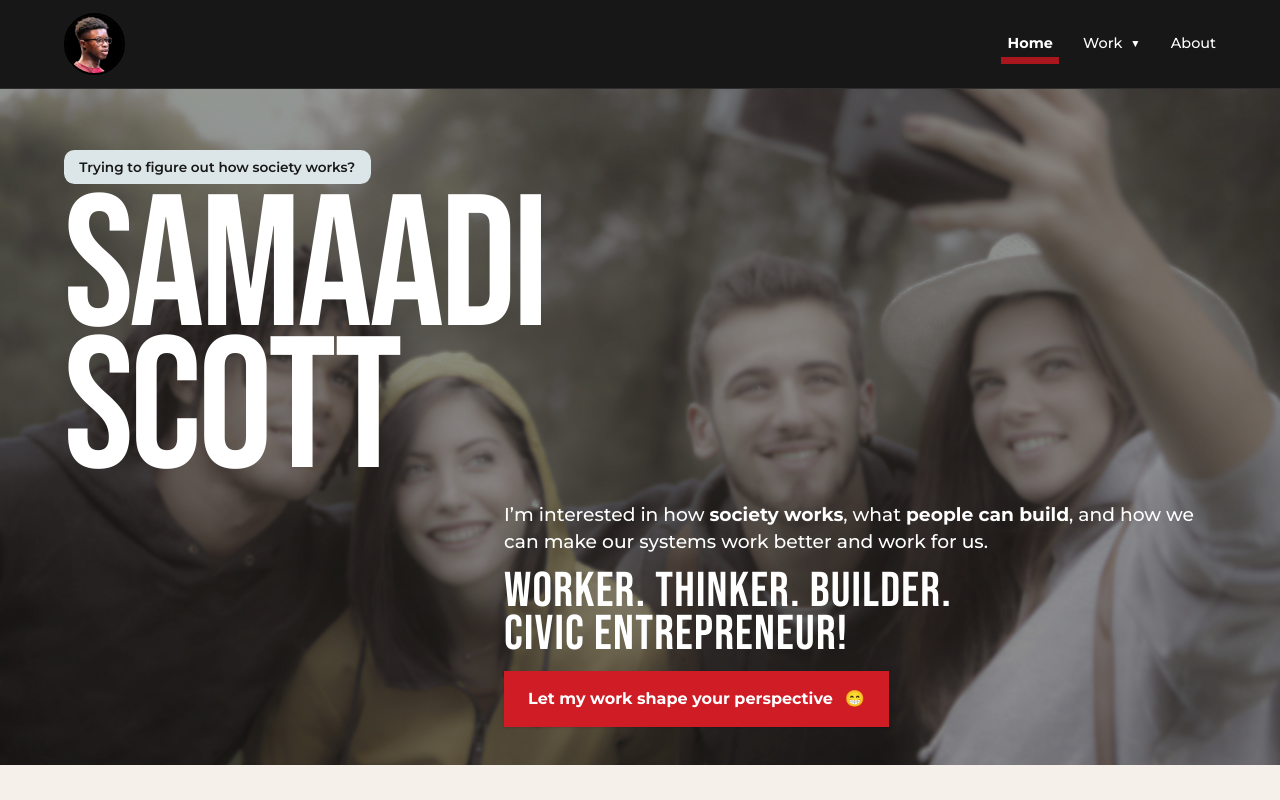
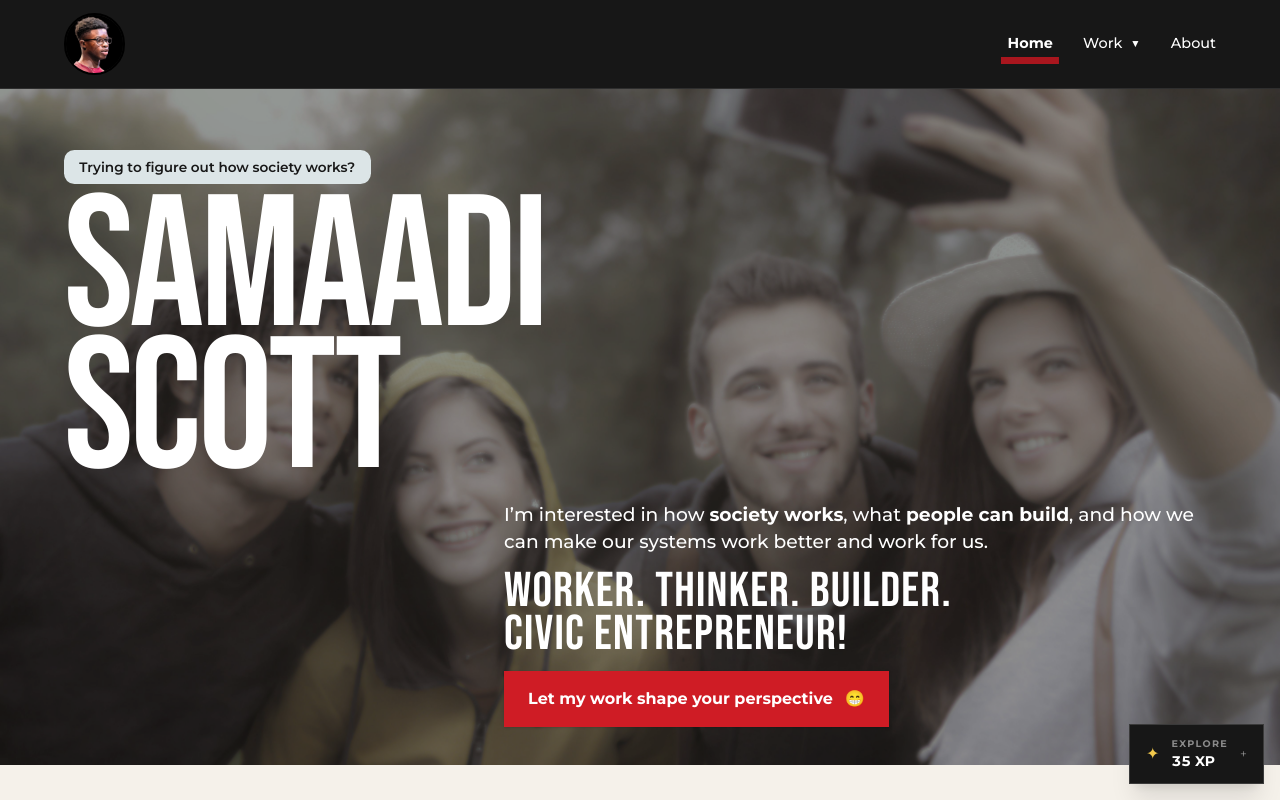
Before and after one commit to samaadiscott/samaadi, a Next.js app: page / in a window 1280 px wide. Shown: the top 800 px of the page. Built offline with nearby package versions, Linux system fonts and the light colour scheme.

Commit message:
Mount site exploration tracker

```diff
--- a/app/layout.tsx
+++ b/app/layout.tsx
@@ -1,6 +1,7 @@
 import type { Metadata } from "next";
 import { Bebas_Neue, Montserrat } from "next/font/google";
 import "./globals.css";
+import DiscoveryTracker from "@/components/DiscoveryTracker";
 
 const montserrat = Montserrat({
   variable: "--font-montserrat",
@@ -31,6 +32,7 @@ export default function RootLayout({
     <html lang="en">
       <body className={`${montserrat.variable} ${bebasNeue.variable}`}>
         {children}
+        <DiscoveryTracker />
       </body>
     </html>
   );
```
